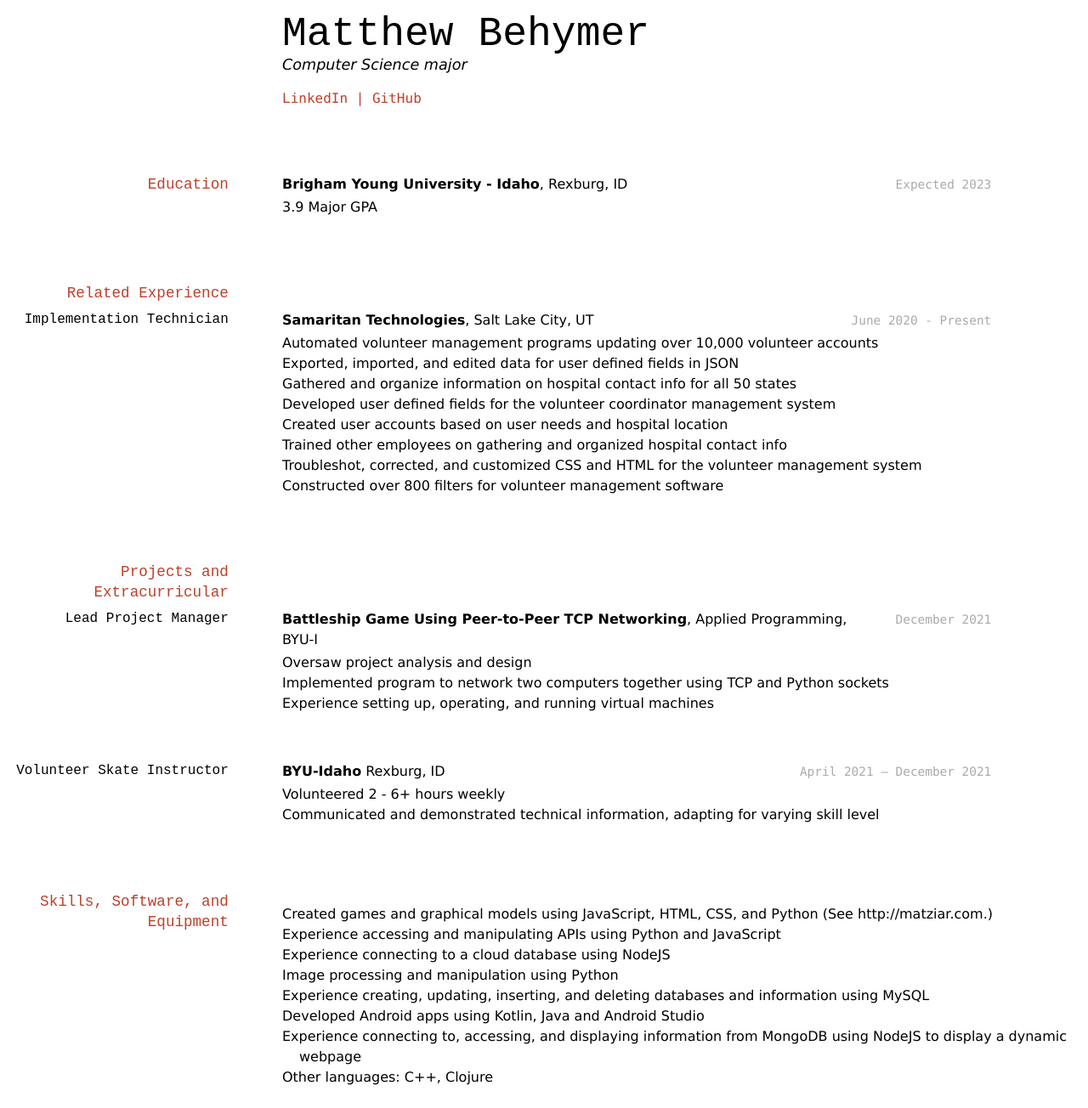
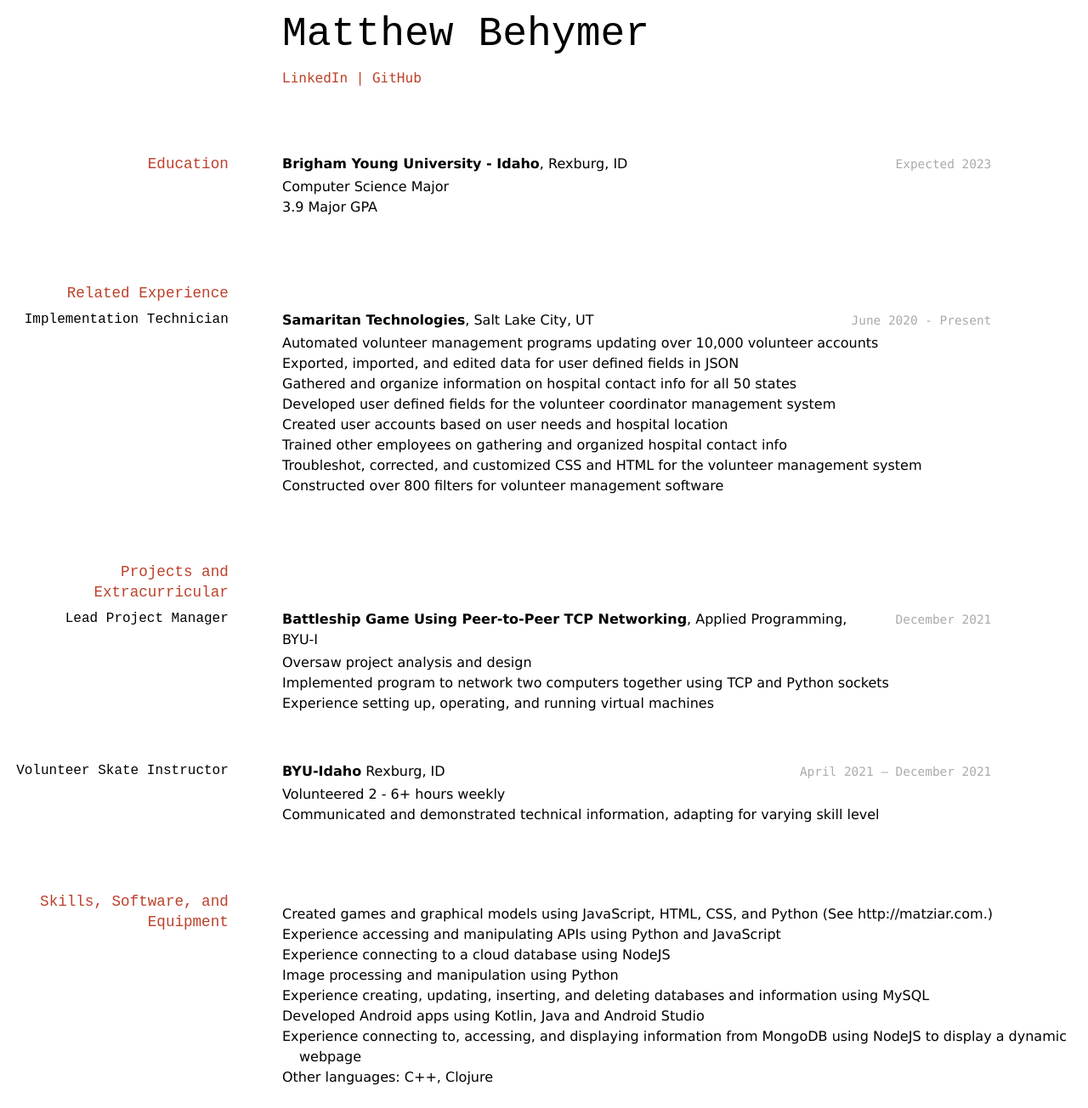
Before and after one commit to byuids-resumes/mbehymer_resume, a Jekyll site: the page built from docs/index.md, in a window 1280 px wide. Shown: the whole page at 85% size. Built offline with Jekyll 4.4.1, drawn with Linux system fonts in a browser that asks for light colours; part of the change alters nothing that is shown.

```diff
--- a/docs/index.md
+++ b/docs/index.md
@@ -3,7 +3,6 @@ layout: cv
 title: Matthew Behymer's Resume
 ---
 # Matthew Behymer
-Computer Science major
 
 <div id="webaddress">
 <a href="https://www.linkedin.com/in/matthew-behymer-231270232/">LinkedIn</a>
@@ -17,6 +16,7 @@ Computer Science major
 `Expected 2023`
 __Brigham Young University - Idaho__, Rexburg, ID
 
+- Computer Science Major
 - 3.9 Major GPA
 
 
```
